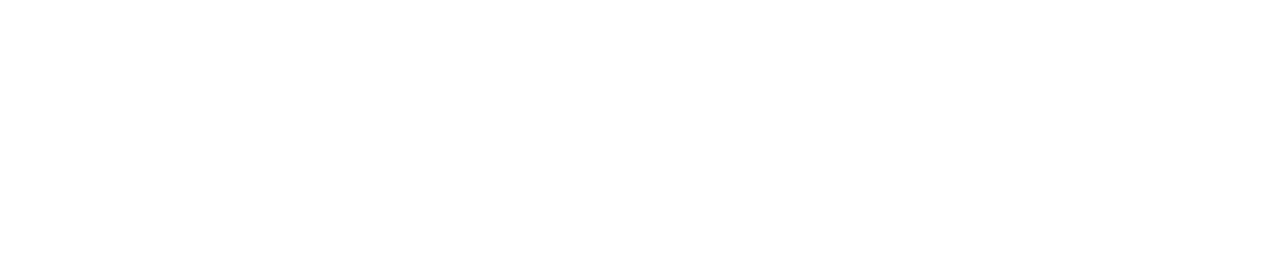
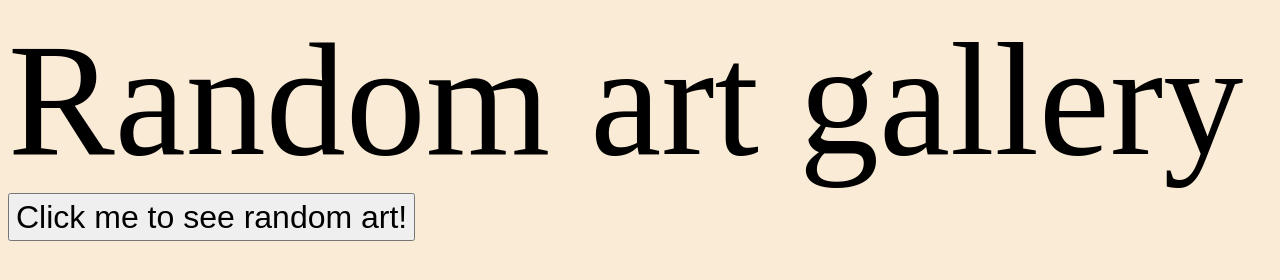
Before and after one commit to brainstation-bootcamp-warlocks/Team_quick_gallery, a plain HTML site: page index.html in a window 1280 px wide. Drawn offline with Linux system fonts and the light colour scheme.

Commit message:
Basic styling applied

```diff
--- a/index.html
+++ b/index.html
@@ -5,9 +5,16 @@
     <meta http-equiv="X-UA-Compatible" content="IE=edge">
     <meta name="viewport" content="width=device-width, initial-scale=1.0">
     <title>Document</title>
+    <link rel="stylesheet" href="style.css">
 </head>
 <body>
+    <header id="header">
+        Random art gallery
+    </header>
+    <button>Click me to see random art!</button>
+    <section id="gallery">
 
+    </section>
     <script src="./script.js"></script>
 </body>
 </html>
--- /dev/null
+++ b/style.css
@@ -0,0 +1,14 @@
+header {
+    font-size: 10rem;
+
+
+}
+
+html {
+    background-color: antiquewhite;
+}
+
+button {
+    height: 3rem;
+    font-size: 2rem;
+}
```
